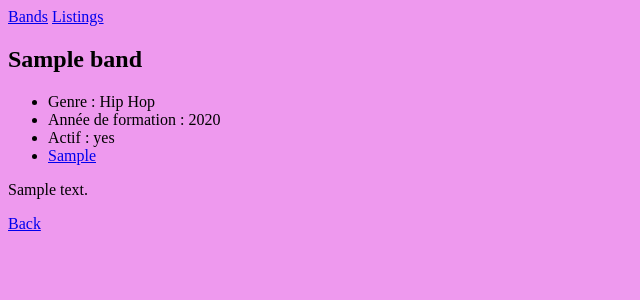
After one commit to blueh0rse/django-first-app, a Django app: page /bands/1/ in a window 1280 px wide. The commit adds this page. Shown: the top 300 px of the page, without its empty margins (0-640 px from the left). Run offline with Django 4.2, Linux system fonts and the light colour scheme; tables that the repository leaves empty hold one stand-in row (values such as "Sample post").

Commit message:
create list and detailed views for Band and Listing

```diff
--- /dev/null
+++ b/merchex/listings/templates/listings/band_detail.html
@@ -0,0 +1,17 @@
+{% extends 'listings/base.html' %} {% block body %}
+
+<h2>{{ band.name }}</h2>
+<ul>
+	<li>Genre : {{ band.get_genre_display }}</li>
+	<li>Année de formation : {{ band.year_formed }}</li>
+	<li>Actif : {{ band.active|yesno }}</li>
+	{% if band.official_homepage %}
+	<li><a href="{{ band.official_homepage }}">{{ band.official_homepage }}</a></li>
+	{% endif %}
+</ul>
+
+<p>{{ band.biography }}</p>
+
+<p><a href="{% url 'band-list' %}">Back</a></p>
+
+{% endblock %}
--- a/merchex/listings/templates/listings/base.html
+++ b/merchex/listings/templates/listings/base.html
@@ -3,13 +3,18 @@
 <!DOCTYPE html>
 <html lang="en">
 	<head>
-		<meta charset="UTF-8"/>
-		<meta http-equiv="X-UA-Compatible" content="IE=edge"/>
-		<meta name="viewport" content="width=device-width, initial-scale=1.0"/>
-        <link rel="stylesheet" href="{% static 'listings/styles.css' %}" />
+		<meta charset="UTF-8" />
+		<meta http-equiv="X-UA-Compatible" content="IE=edge" />
+		<meta name="viewport" content="width=device-width, initial-scale=1.0" />
+		<link rel="stylesheet" href="{% static 'listings/styles.css' %}" />
 		<title>Merchex</title>
 	</head>
 	<body>
+		<nav>
+			<a href="{% url 'band-list' %}">Bands</a>
+			<a href="{% url 'listing-list' %}">Listings</a>
+		</nav>
+
 		{% block body %}{% endblock %}
 	</body>
 </html>
--- a/merchex/listings/views.py
+++ b/merchex/listings/views.py
@@ -1,5 +1,4 @@
-from django.shortcuts import render
-from django.http import HttpResponse
+from django.shortcuts import render, get_list_or_404, get_object_or_404
 
 from listings.models import Band
 from listings.models import Listing
@@ -10,9 +9,24 @@ def hello(request):
     return render(request, 'listings/hello.html', {'bands': bands})
 
 
-def listings(request):
+def band_list(request):
+    bands = Band.objects.all()
+    return render(request, 'listings/band_list.html', {'bands': bands})
+
+
+def band_detail(request, band_id):
+    band = get_object_or_404(Band, id=band_id)
+    return render(request, 'listings/band_detail.html', {'band': band})
+
+
+def listing_list(request):
     listings = Listing.objects.all()
-    return render(request, 'listings/listing.html', {'listings': listings})
+    return render(request, 'listings/listing_list.html', {'listings': listings})
+
+
+def listing_detail(request, listing_id):
+    listing = get_object_or_404(Listing, id=listing_id)
+    return render(request, 'listings/listing_detail.html', {'listing': listing})
 
 
 def contact(request):
--- a/merchex/merchex/urls.py
+++ b/merchex/merchex/urls.py
@@ -21,8 +21,11 @@ from listings import views
 urlpatterns = [
     path("", views.hello),
     path("admin/", admin.site.urls),
-    path("hello/", views.hello),
-    path("listings/", views.listings),
+    path("bands/", views.band_list, name='band-list'),
+    path('bands/<int:band_id>/', views.band_detail, name='band-detail'),
+    path("listings/", views.listing_list, name='listing-list'),
+    path('listings/<int:listing_id>/', views.listing_detail, name='listing-detail'),
     path("contact/", views.contact),
     path("about/", views.about),
+    path("404/", views.about),
 ]
```
Also changed, not shown: merchex/listings/templates/listings/band_list.html (added, +16 -0 lines), merchex/listings/templates/listings/bands_list.html (deleted, +0 -16 lines), merchex/listings/templates/listings/listing_detail.html (added, +7 -0 lines), merchex/listings/templates/listings/listing_list.html (added, +10 -0 lines).
